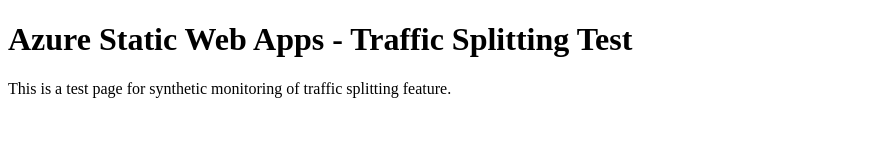
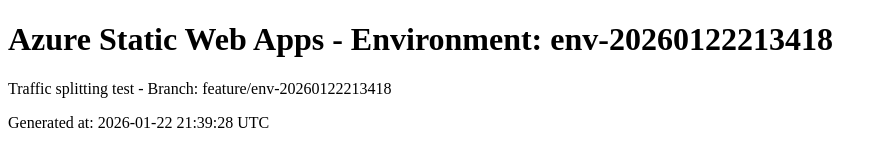
Before and after one commit to skylathadani-ms/synthetics-swa-traffic-20260122213418, a plain HTML site: page index.html in a window 1280 px wide. Shown: the whole page, without its empty margins (0-887 px from the left). Drawn offline with Linux system fonts and the light colour scheme.

Commit message:
Update index.html for env-20260122213418

```diff
--- a/index.html
+++ b/index.html
@@ -1,10 +1,11 @@
 <!DOCTYPE html>
 <html>
 <head>
-<title>Synthetics Test - Traffic Splitting</title>
+<title>Environment: env-20260122213418</title>
 </head>
 <body>
-<h1>Azure Static Web Apps - Traffic Splitting Test</h1>
-<p>This is a test page for synthetic monitoring of traffic splitting feature.</p>
+<h1>Azure Static Web Apps - Environment: env-20260122213418</h1>
+<p>Traffic splitting test - Branch: feature/env-20260122213418</p>
+<p>Generated at: 2026-01-22 21:39:28 UTC</p>
 </body>
 </html>
```
